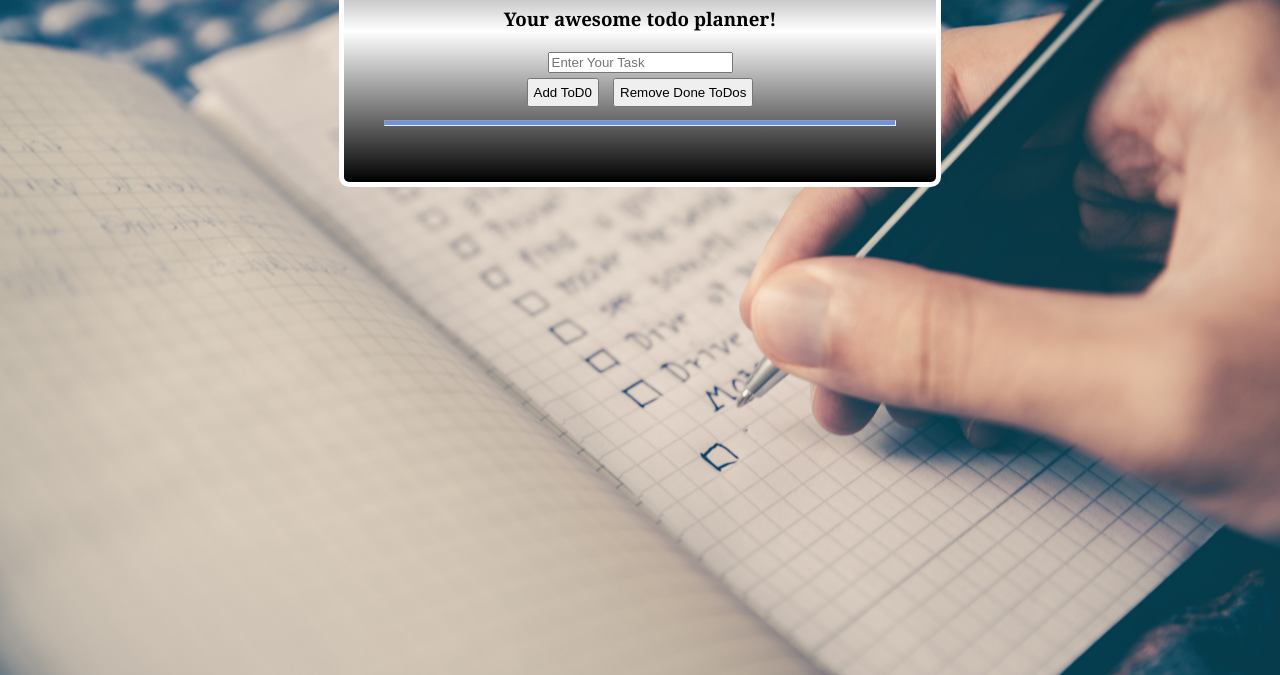
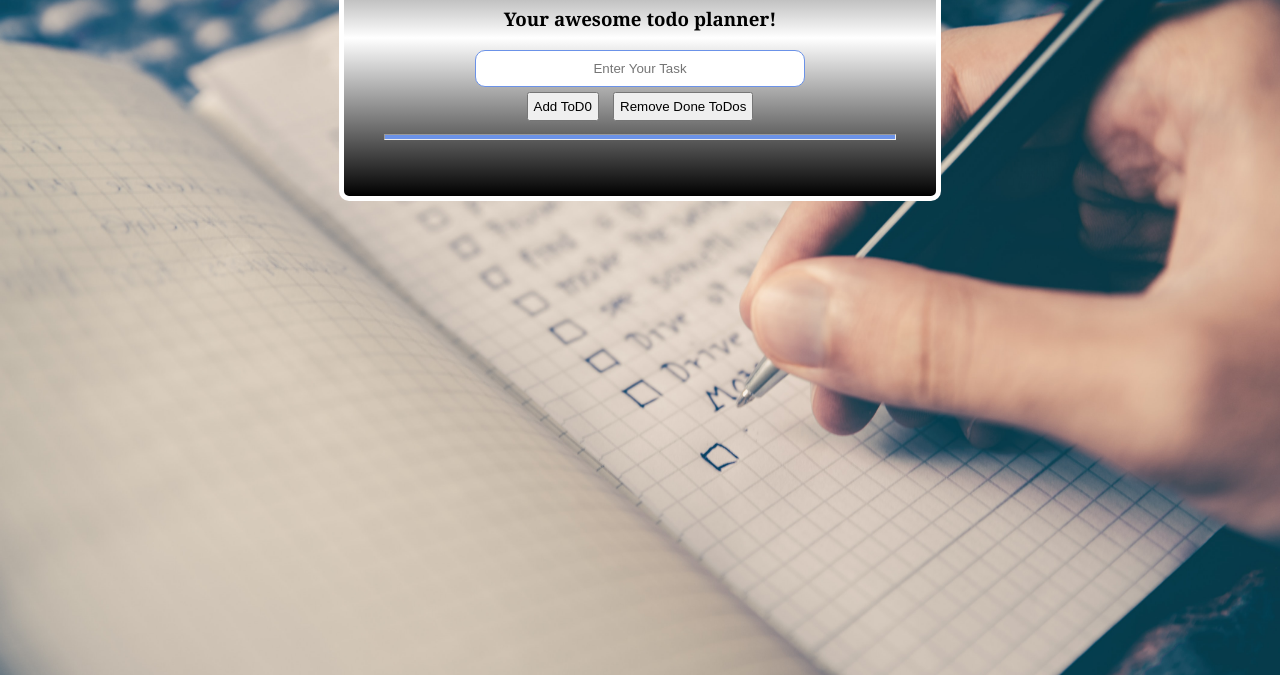
Before and after one commit to scorpiocodes/TODO-APP-PlanHigh, a plain HTML site: page index.html in a window 1280 px wide. Shown: the part 135-810 px from the top of the page. Drawn offline with Linux system fonts and the light colour scheme.

Commit message:
Updated Add ToDo text box

```diff
--- a/CSS/styles.css
+++ b/CSS/styles.css
@@ -43,3 +43,11 @@ button {
     border-radius: 10px;
     padding: 10px;
 }
+
+#task {
+    text-align: center;
+    width: 60%;
+    border: 1px solid #6b92e8;
+    border-radius: 10px;
+    padding: 10px;
+}
```
